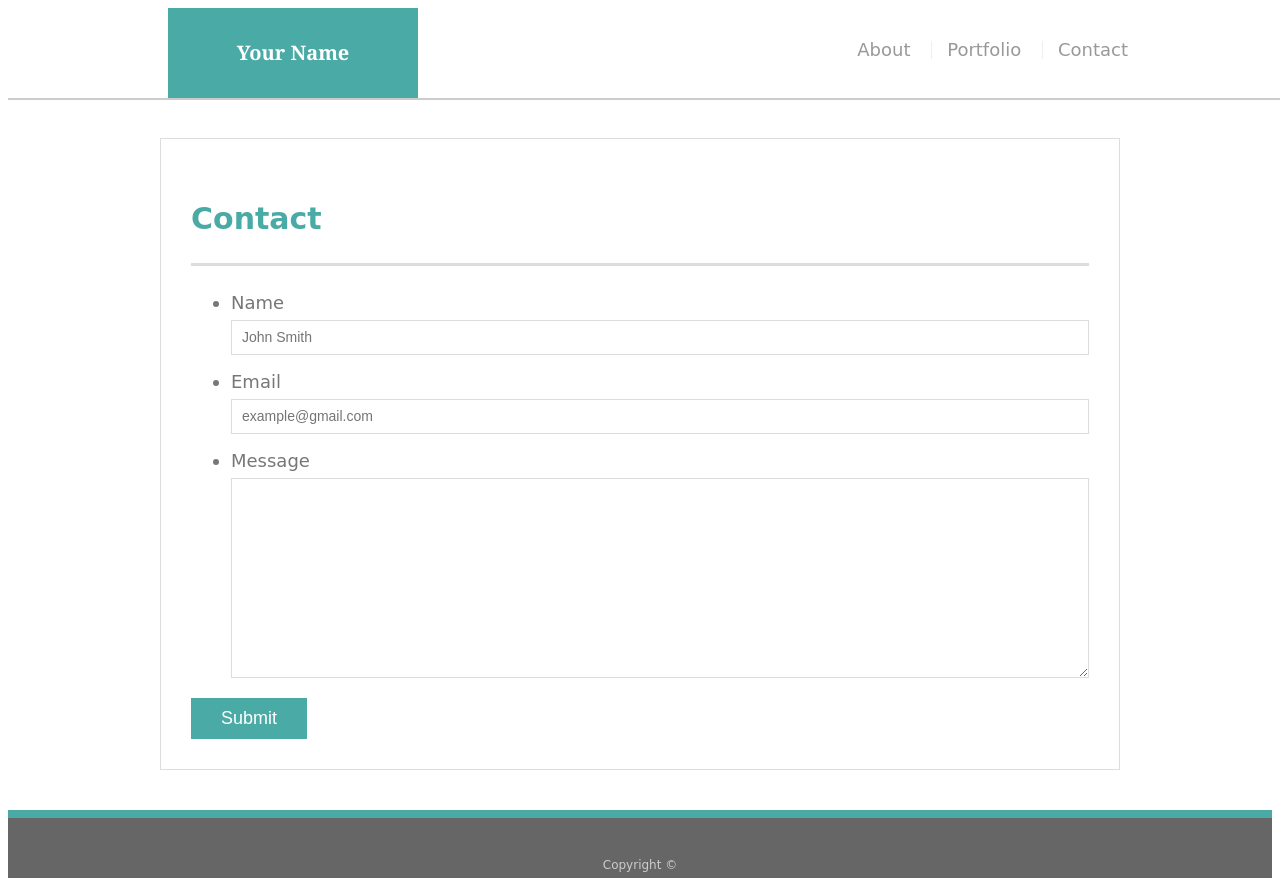
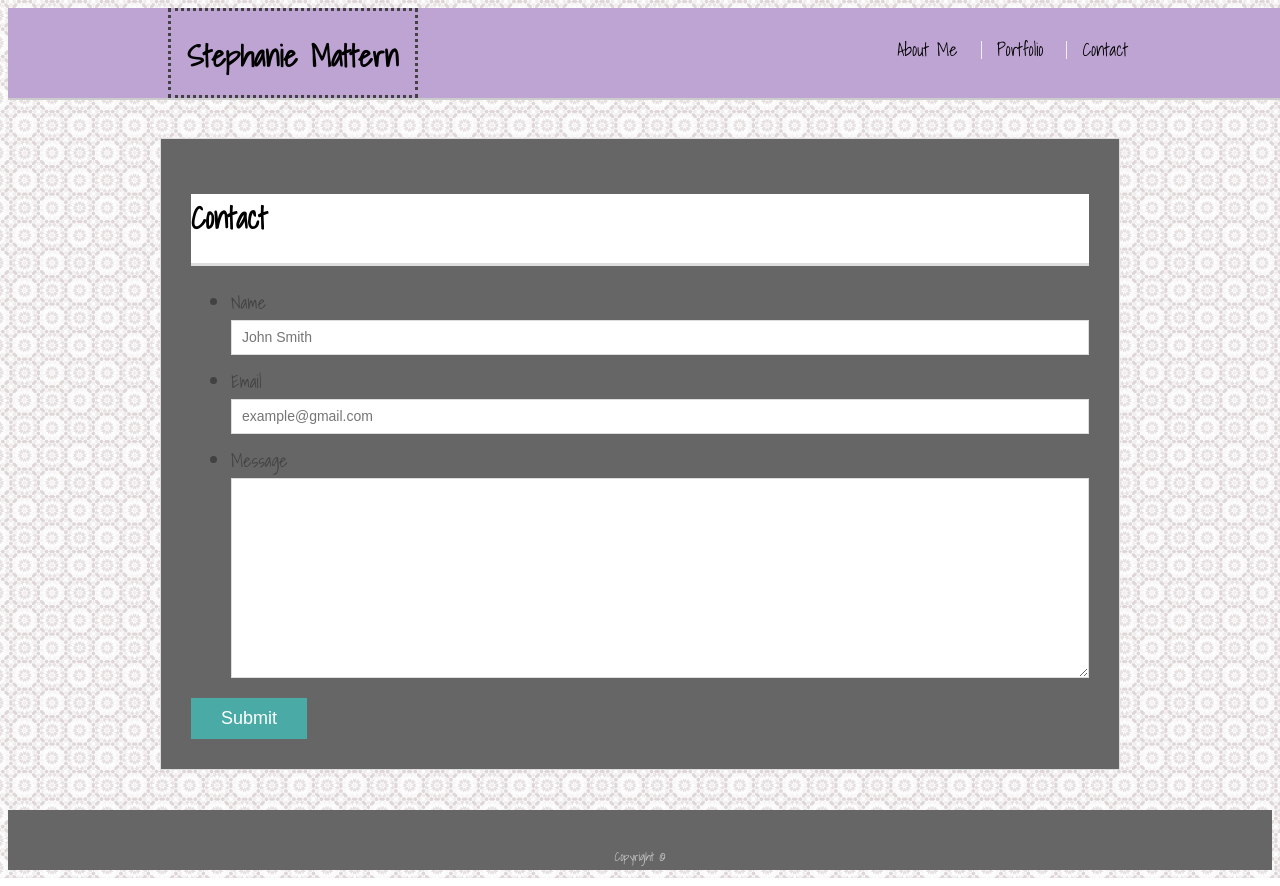
Before and after one commit to smattern416/Responsive-Portfolio, a plain HTML site: page Basic-Portfolio/contact.html in a window 1280 px wide. Drawn offline with Linux system fonts and the light colour scheme; files whose address does not match are found by name.

```diff
--- a/Basic-Portfolio/assets/css/style.css
+++ b/Basic-Portfolio/assets/css/style.css
@@ -1,9 +1,9 @@
 body {
-  font-family: 'Cabin Sketch', cursive;
+  font-family: 'Shadows Into Light', cursive;
   font-size: 18px;
   line-height: 34px;
-  color: #777777;
-  background: url("assets/images/stripes-light.png");
+  color: #434242;
+  background-image: url("/Users/stephaniemattern/Desktop/Responsive-Portfolio/Basic-Portfolio/assets/images/arab_tile.png");
 }
 
 * {
@@ -24,18 +24,20 @@ h2,
 h3,
 p {
   margin-bottom: 20px;
+  background-color: rgb(190, 164, 211);
 }
 
 p:last-child {
   margin-bottom: 0;
+  background-color:  rgb(190, 164, 211);
 }
 
 h1,
 h2,
 h3 {
-  font-family: 'Cabin Sketch', cursive;
+  font-family: 'Shadows Into Light', cursive;
   font-weight: 700;
-  color: #4aaaa5;
+  color: #000000;
 }
 
 h1 {
@@ -43,6 +45,7 @@ h1 {
   font-size: 30px;
   line-height: 49px;
   border-bottom: 3px solid #dddddd;
+  background-color: #ffffff
 }
 
 h2,
@@ -58,8 +61,8 @@ h3 {
   width: 100%;
   margin: 0 0 30px;
   overflow: auto;
-  color: #ffffff;
-  background: #ffffff;
+  color: #000000;
+  background-color:  rgb(190, 164, 211);
   border-bottom: 2px solid #cccccc;
 }
 
@@ -67,14 +70,16 @@ h3 {
   float: left;
   width: 250px;
   height: 90px;
-  font-family: Georgia, Times, "Times New Roman", serif;
-  font-size: 20px;
+  font-family: 'Shadows Into Light', cursive;
+  font-size: 30px;
   font-weight: 700;
   line-height: 90px;
-  color: #ffffff;
+  color: #000000;
   text-align: center;
   text-decoration: none;
-  background: #4aaaa5;
+  background-color:  rgb(190, 164, 211);
+  border-style: dotted;
+  border-color: #434242;
 }
 
 nav {
@@ -87,7 +92,7 @@ nav a {
   padding-left: 15px;
   margin-left: 15px;
   line-height: 18px;
-  color: #999;
+  color: #000000;
   text-decoration: none;
   border-left: 1px solid #efefef;
 }
@@ -106,7 +111,7 @@ footer {
   color: #cccccc;
   text-align: center;
   background: #666666;
-  border-top: 8px solid #4aaaa5;
+  border-top: 8px rgb(172, 129, 143);;
   height: 50px;
 }
 
@@ -130,7 +135,7 @@ h3, h2 {
   max-width: 960px;
   padding: 30px;
   margin: 0 0 40px;
-  background: #ffffff;
+  background-color: #666666;
   border: 1px solid #dddddd;
 }
 
@@ -215,3 +220,10 @@ input[type=submit] {
   background: #4aaaa5;
   border: 0 none;
 }
+@media screen and (max-width: 980px) {
+
+}
+@media screen and (max-width: 768px) {
+  }
+  @media screen and (max-width: 640px) {
+  }
--- a/Basic-Portfolio/contact.html
+++ b/Basic-Portfolio/contact.html
@@ -3,17 +3,18 @@
 
 <head>
   <meta charset="UTF-8">
-  <title>Contact | Your Name</title>
+  <title>Contact | Stephanie Mattern</title>
   <link rel="stylesheet" type="text/css" href="assets/css/style.css">
+  <link href="https://fonts.googleapis.com/css?family=Shadows+Into+Light&display=swap" rel="stylesheet">
 </head>
 
 <body>
 
   <header id="masthead">
     <div class="container">
-      <a href="index.html" id="logo">Your Name</a>
+      <a href="index.html" id="logo">Stephanie Mattern</a>
       <nav>
-        <a href="index.html">About</a>
+        <a href="index.html">About Me</a>
         <a href="portfolio.html">Portfolio</a>
         <a href="contact.html">Contact</a>
       </nav>
```
Also changed, not shown: Basic-Portfolio/index.html (+2 -2 lines), Basic-Portfolio/portfolio.html (+2 -1 lines), Basic-Portfolio/assets/images/arab_tile.png (added), Basic-Portfolio/assets/images/concrete_seamless.png (deleted), 2 other files.
